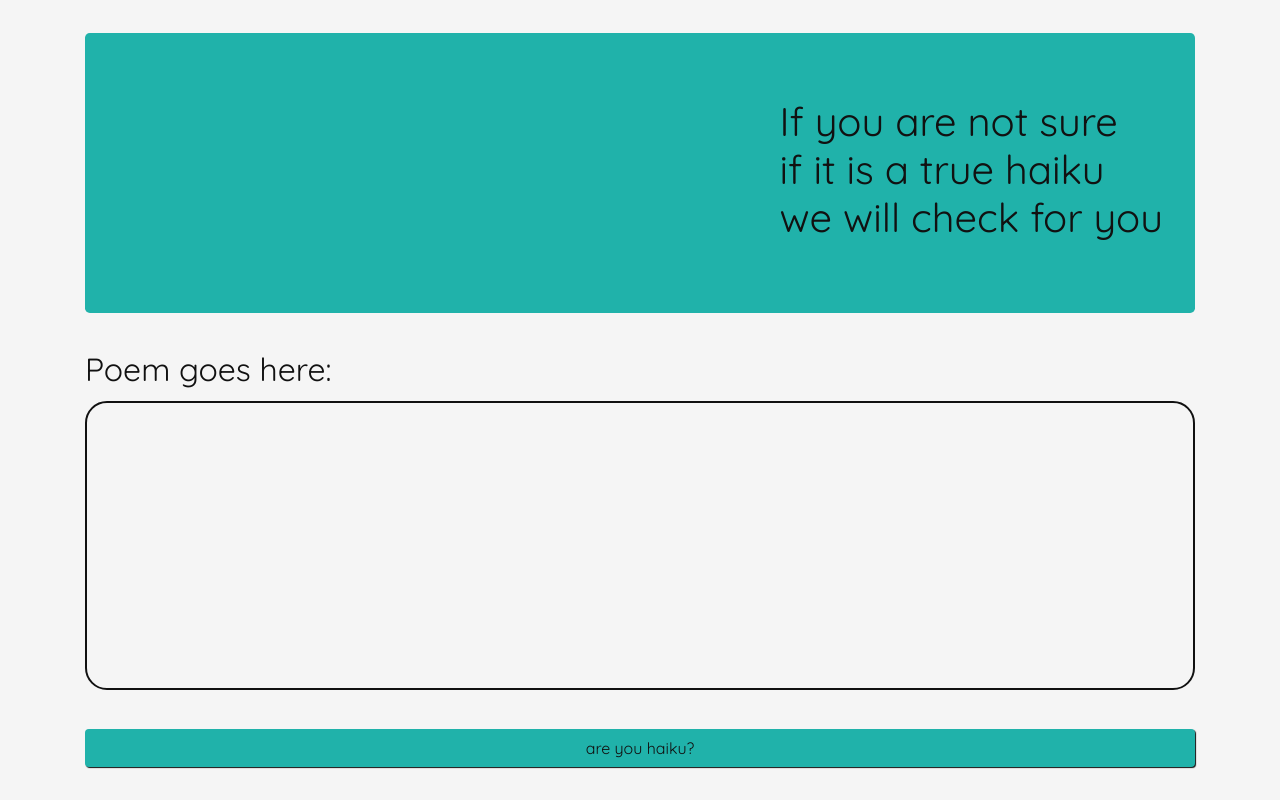
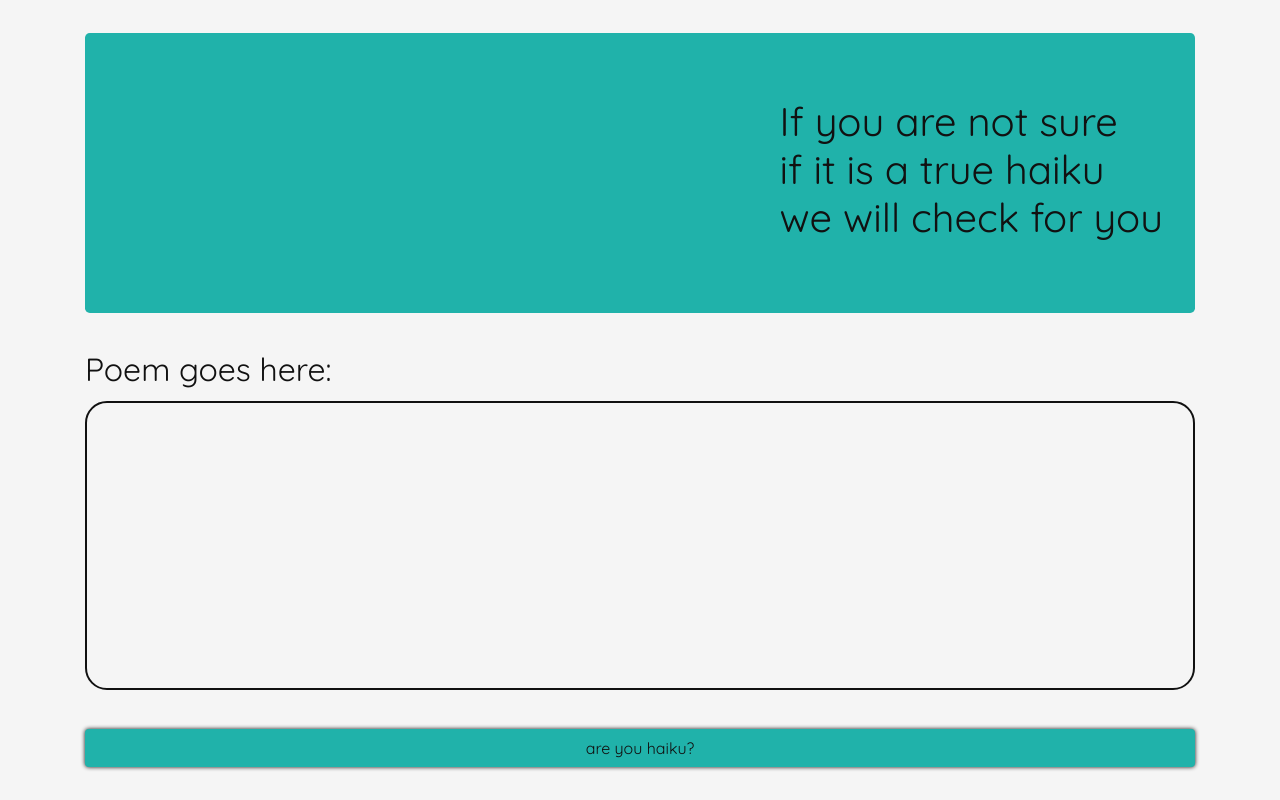
Before and after one commit to michelle-morin/haiku, a website built with webpack: page src/index.html in a window 1280 px wide. Built offline with nearby package versions, Linux system fonts and the light colour scheme.

Commit message:
remove comments from stylesheet and update boxshadow

```diff
--- a/src/styles.css
+++ b/src/styles.css
@@ -56,10 +56,6 @@ a:hover {
   justify-content: flex-end;
   margin-top: 3%;
   background-color: lightseagreen;
-  /* background-image: url(./img/jumboton.jpg);
-  background-position: center;
-  background-repeat: no-repeat;
-  background-size: cover; */
 }
 
 textarea {
@@ -88,7 +84,7 @@ button.btn {
   background-color: lightseagreen;
   color: #111111;
   width: 100%;
-  box-shadow: 1px 1px 1px;
+  box-shadow: 0px 0px 4px;
 }
 
 button.btn:hover {
```
